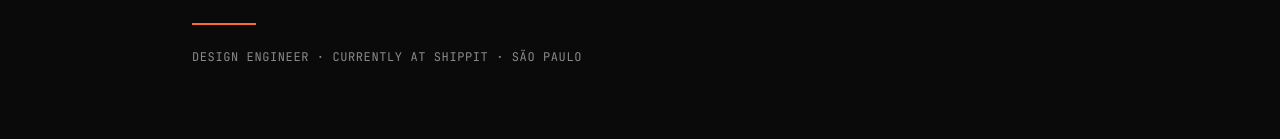
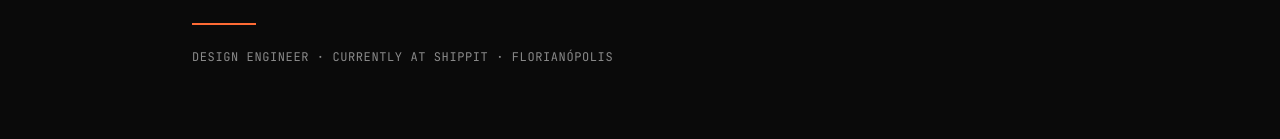
Before and after one commit to jubscodes/jubscodes.github.io, a Next.js app: page /about in a window 1280 px wide. Shown: the part 213-352 px from the top of the page. Built offline with nearby package versions, Linux system fonts and the light colour scheme.

Commit message:
fix(about): location is Florianópolis, not São Paulo
Current location update. The Chainless case study location stays
as São Paulo — that was the project's location during 2023–2024.
This is just the present-tense About page meta line.

```diff
--- a/app/about/page.tsx
+++ b/app/about/page.tsx
@@ -52,7 +52,7 @@ export default async function AboutPage() {
         </h1>
         <div className="mt-4 h-0.5 w-16 bg-secondary" />
         <p className="mt-6 font-mono text-xs uppercase tracking-wider text-muted">
-          Design Engineer · Currently at Shippit · São Paulo
+          Design Engineer · Currently at Shippit · Florianópolis
         </p>
       </Container>
 
```
